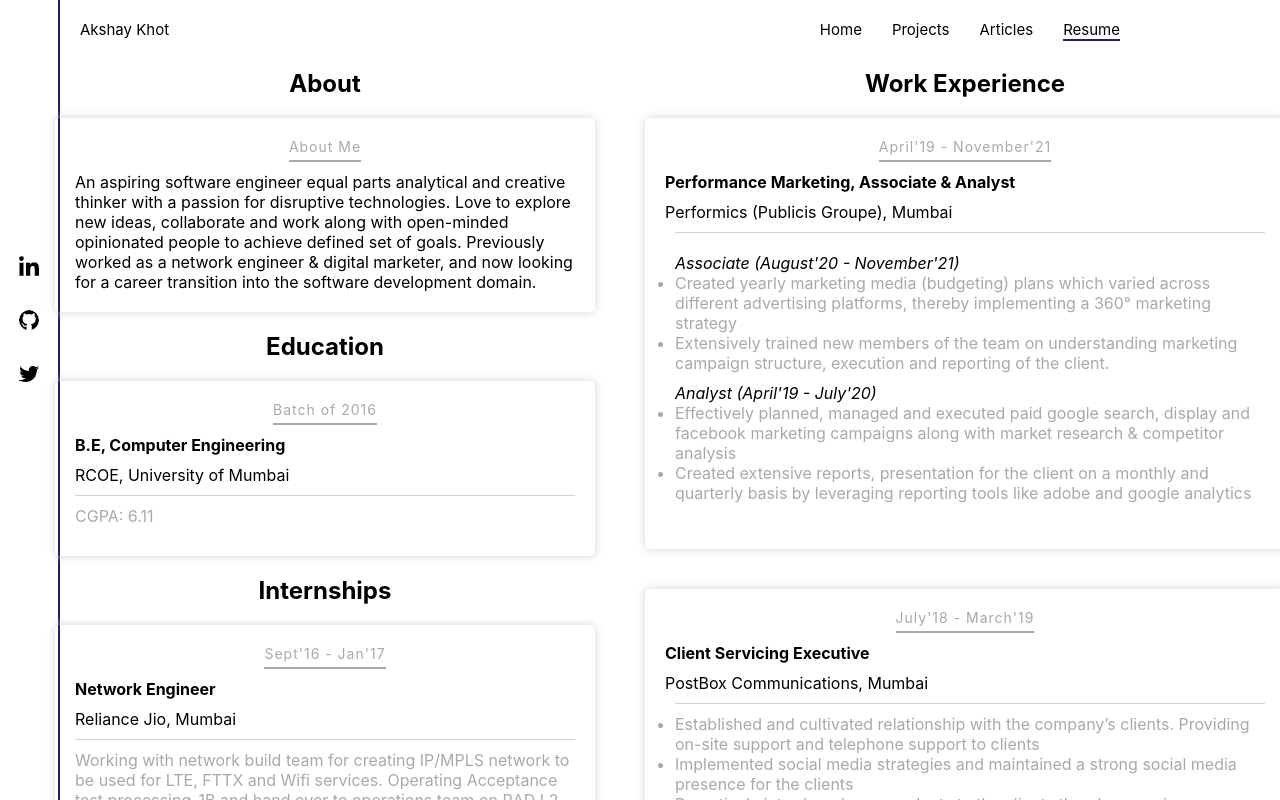
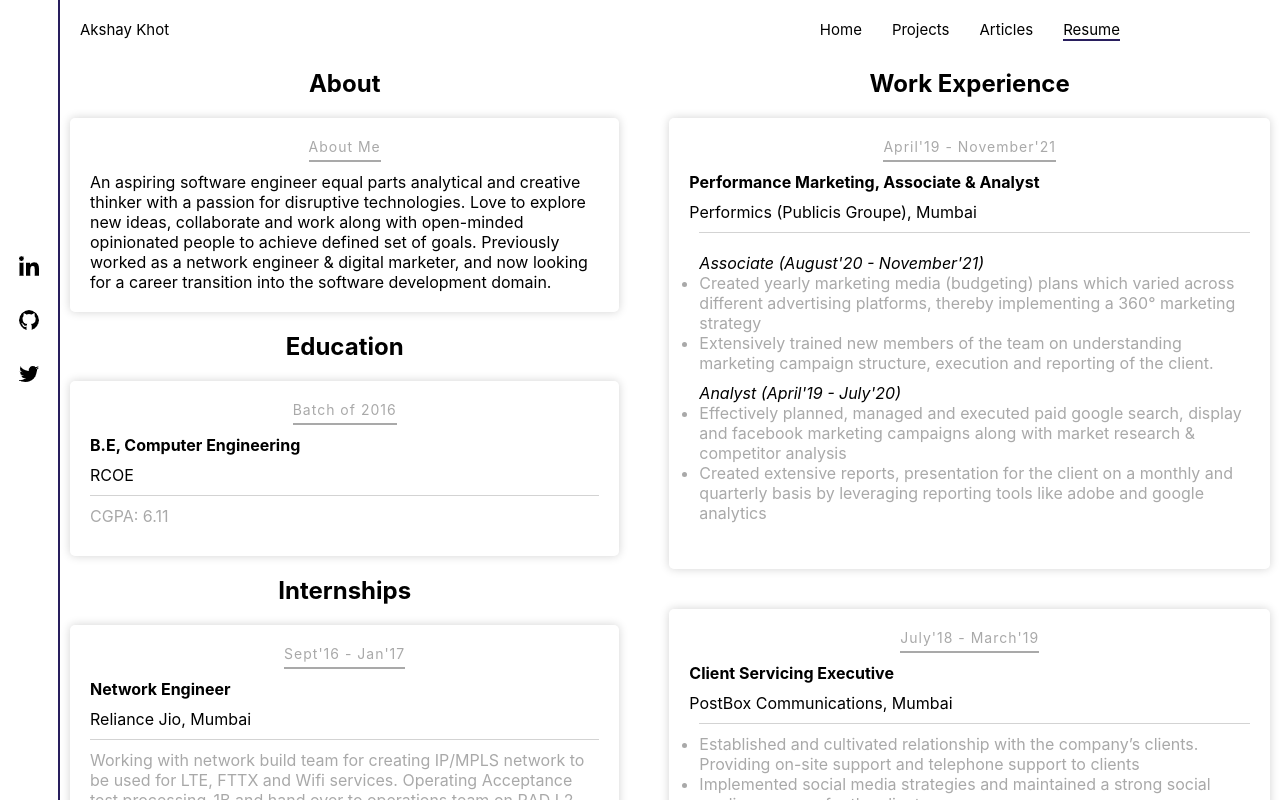
Before and after one commit to AkshayKhot07/portfolio-website, a React (Create React App) app: page /resume in a window 1280 px wide. Shown: the top 800 px of the page. Built offline with nearby package versions, Linux system fonts and the light colour scheme.

Commit message:
resume section styles refactored

```diff
--- a/src/pages/resume/Resume.css
+++ b/src/pages/resume/Resume.css
@@ -1,24 +1,25 @@
 .resume-container {
-  display: flex;
-  flex-direction: row;
+  display: grid;
+  grid-template-columns: auto auto;
   padding: 10px;
   gap: 50px;
-  justify-content: center;
 }
 
-/* .resume-left-section {
-  display: flex;
-  flex-direction: column;
-  align-items: center;
-} */
-
 .resume-left-section .about,
-.resume-left-section .education,
 .resume-left-section .internship,
 .resume-right-section .work-experience {
   display: flex;
   flex-direction: column;
   align-items: center;
+}
+.resume-left-section .education {
+  display: flex;
+  flex-direction: column;
+  /* align-items: stretch; */
+}
+
+.resume-left-section .education h2 {
+  text-align: center;
 }
 
 .about-details,
@@ -26,13 +27,11 @@
 .internship-details {
   margin: 20px 0px;
   padding: 20px;
-  width: 500px;
   border-radius: 5px;
   box-shadow: 0 0 10px lightgray;
 }
 
 .work-experience-details {
-  width: 600px;
   border-radius: 5px;
   box-shadow: 0 0 10px lightgray;
   margin: 20px 0px;
--- a/src/pages/resume/Resume.js
+++ b/src/pages/resume/Resume.js
@@ -24,7 +24,7 @@
           <div className="education-details">
             <div className="title">Batch of 2016</div>
             <h4>B.E, Computer Engineering</h4>
-            <p>RCOE, University of Mumbai</p>
+            <p>RCOE</p>
             <div className="cgpa">CGPA: 6.11</div>
           </div>
         </div>
```
